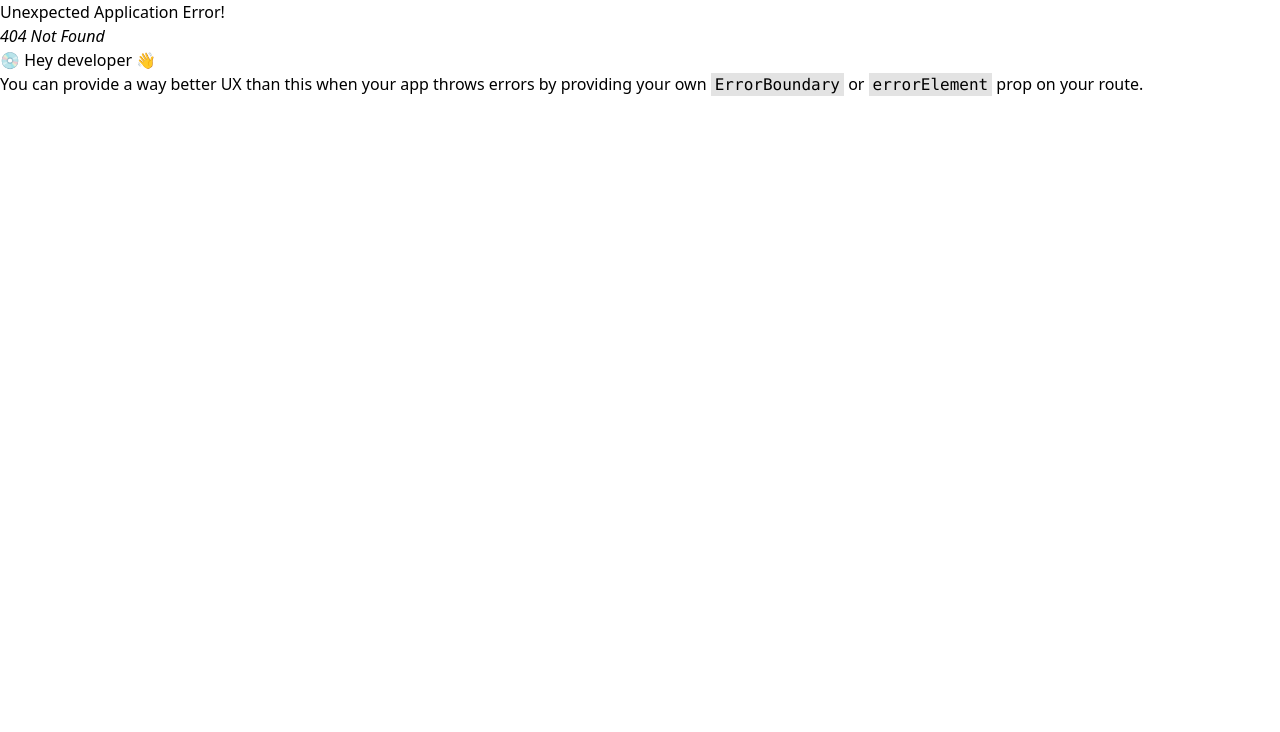
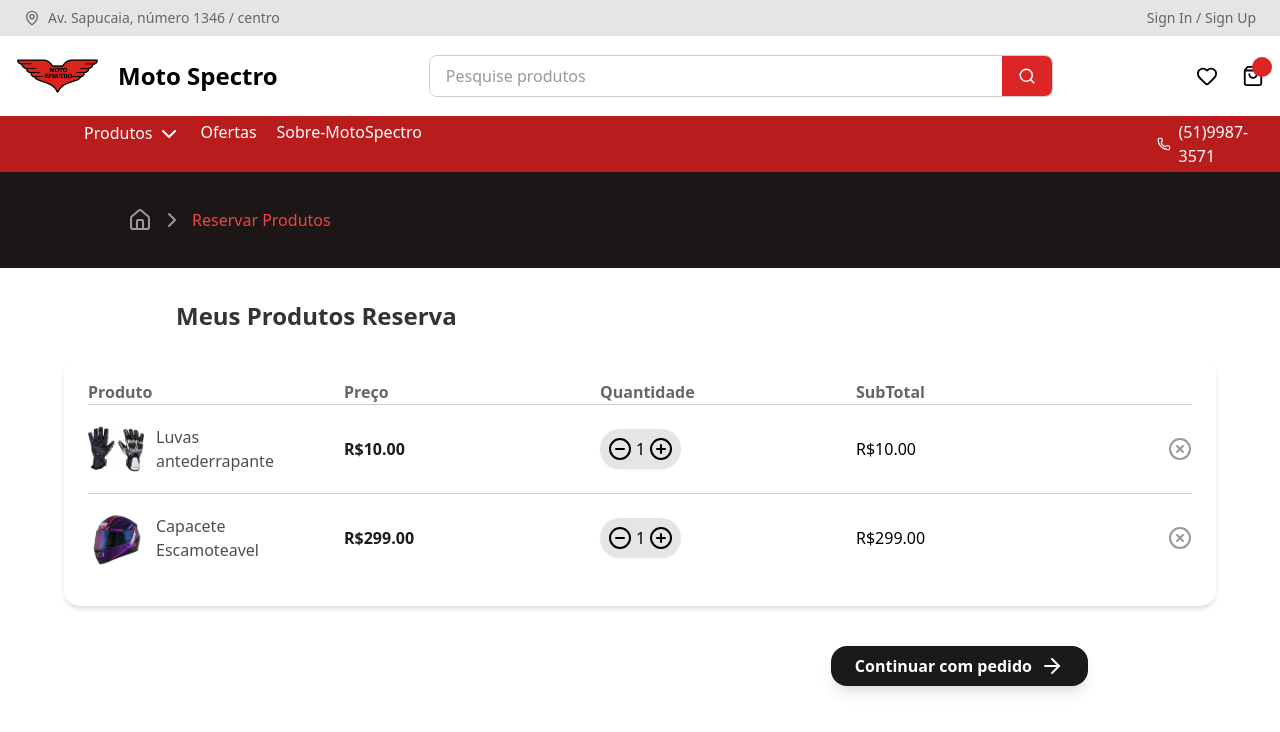
Before and after one commit to Projeto-Integrador-I-La-Salle/front-end, a React (Vite) app: page /reservas in a window 1280 px wide. Before the commit this address had no page. Shown: the top 732 px of the page. Built offline with nearby package versions, Linux system fonts and the light colour scheme.

Commit message:
add paginas de reserva e desejos

```diff
--- a/src/components/NavBar.jsx
+++ b/src/components/NavBar.jsx
@@ -1,19 +1,32 @@
-import { PhoneIcon } from "lucide-react";
+import { PhoneIcon, ChevronDownIcon } from "lucide-react";
+import { useState } from "react";
 function NavBar() {
+  const [open, setOpen] = useState(false);
+
   return (
     <nav className="bg-red-700 p-1 shadow-xl flex">
       <div className="container mx-20">
         {/* Menu de Navegação */}
         <ul className="flex space-x-5 text-white">
-          {/* Item do menu com dropdown */}
-          <li className="relative group">
-            <a href="#" className="flex items-center">
-              Produtos <span className="ml-1">&#9660;</span>
-            </a>
-            <span className="after:content-[''] after:absolute after:bottom-0 after:left-1/2 after:-translate-x-1/2 after:w-12 after:h-0.5 after:bg-white after:transition-all after:duration-300 after:scale-x-0 group-hover:after:scale-x-100 after:top-6"></span>
-
+          <li className="relative">
+            <button
+              onClick={() => setOpen(!open)}
+              className="flex items-center focus:outline-none group"
+            >
+              Produtos
+              <ChevronDownIcon className="ml-1 mt-0.5" />
+              <span
+                className={`absolute left-8 top-6 h-0.5 w-12 -translate-x-1/2 bg-white transition-transform duration-300
+                ${
+                  open
+                    ? "scale-x-100"
+                    : "scale-x-0 hover:scale-x-100 group-hover:scale-x-100"
+                }`}
+              ></span>
+            </button>
             {/* Dropdown Menu */}
-            <ul className="z-50 absolute left-0 mt-2 w-48 bg-red-700 rounded-md shadow-lg opacity-0 group-hover:opacity-100 group-hover:visible">
+            {open && (
+              <ul className="z-50 absolute left-0 mt-2 w-48 bg-red-700 rounded-md shadow-lg">
                 <li>
                   <a
                     href="#"
@@ -41,16 +54,17 @@ function NavBar() {
                   </a>
                 </li>
               </ul>
+            )}
           </li>
 
           {/* Outros itens do menu */}
           <li className="relative group">
             <a href="#">Ofertas</a>
-            <span className="absolute bottom-0 left-1/2 -translate-x-1/2 w-0 h-0.5 bg-white transition-all duration-300 group-hover:w-12"></span>
+            <span className="top-6 absolute bottom-0 left-1/2 -translate-x-1/2 w-0 h-0.5 bg-white transition-all duration-300 group-hover:w-12"></span>
           </li>
           <li className="relative group">
             <a href="#">Sobre-MotoSpectro</a>
-            <span className="absolute bottom-0 left-1/2 -translate-x-1/2 w-0 h-0.5 bg-white transition-all duration-300 group-hover:w-12"></span>
+            <span className="top-6 absolute bottom-0 left-1/2 -translate-x-1/2 w-0 h-0.5 bg-white transition-all duration-300 group-hover:w-12"></span>
           </li>
         </ul>
       </div>
@@ -61,5 +75,4 @@ function NavBar() {
     </nav>
   );
 }
-
 export { NavBar };
--- /dev/null
+++ b/src/components/ProductRow.jsx
@@ -0,0 +1,37 @@
+import { CircleXIcon } from "lucide-react";
+function ProductRow ({ id, name, image, price, status, onRemove }) {
+  const inStock = status === "Em estoque";
+
+  return (
+    <div className="grid grid-cols-4 items-center py-4 border-b last:border-b-0">
+      <div className="flex items-center gap-3">
+        <img
+          src={image}
+          alt={name}
+          className="w-14 h-14 rounded-lg object-cover"
+        />
+        <span className="font-medium text-gray-700">{name}</span>
+      </div>
+      <div>
+        <span className="font-semibold text-gray-900">{price}</span>
+      </div>
+      <div>
+        <span
+          className={`px-3 py-1 rounded-full text-xs font-semibold ${
+            inStock ? "bg-green-100 text-green-600" : "bg-red-100 text-red-500"
+          }`}
+        >
+          {status}
+        </span>
+      </div>
+      <div className="flex justify-end">
+        <button
+        onClick={() => {onRemove(id)}}
+        className="flex text-gray-400 hover:text-red-500 text-xl">
+          <CircleXIcon />
+        </button>
+      </div>
+    </div>
+  );
+}
+export { ProductRow };
--- /dev/null
+++ b/src/components/ProductRowReserve.jsx
@@ -0,0 +1,50 @@
+import { useState } from "react";
+import { CircleXIcon } from "lucide-react";
+import { QuantitySelector } from "../components/QuantitySelector";
+
+function ProductRowReserve({ id, name, image, price, onRemove }) {
+  const [finalPrice, setFinalPrice] = useState(price);
+  const initialPrice = price;
+
+  return (
+    <div className="grid grid-cols-5 items-center py-4 border-b last:border-b-0 gap-x-44">
+      <div className="flex items-center gap-3">
+        <img
+          src={image}
+          alt={name}
+          className="w-14 h-14 rounded-lg object-cover"
+        />
+        <span className="font-medium text-gray-700">{name}</span>
+      </div>
+
+      <div>
+        <span className="font-semibold text-gray-900">
+          R${initialPrice.toFixed(2)}
+        </span>
+      </div>
+
+      <QuantitySelector
+        initial={1}
+        min={1}
+        max={10}
+        initialPrice={initialPrice}
+        price={finalPrice}
+        finalPrice={setFinalPrice}
+      />
+      <span>R${finalPrice.toFixed(2)}</span>
+
+      <div className="flex justify-end">
+        <button
+          onClick={() => {
+            console.log("btn Clicado")
+            onRemove(id)}}
+          className="flex text-gray-400 hover:text-red-500 text-xl"
+        >
+          <CircleXIcon />
+        </button>
+      </div>
+    </div>
+  );
+}
+
+export { ProductRowReserve };
--- /dev/null
+++ b/src/components/QuantitySelector.jsx
@@ -0,0 +1,41 @@
+import { useState } from "react";
+import { CircleMinusIcon, CirclePlusIcon } from "lucide-react";
+
+function QuantitySelector({
+  initial = 1,
+  min = 1,
+  max = 10,
+  initialPrice,
+  price,
+  finalPrice,
+}) {
+  const [quantity, setQuantity] = useState(initial);
+
+  const decrease = () => {
+    if (quantity > min) {
+      setQuantity(quantity - 1);
+      finalPrice(price - initialPrice);
+    }
+  };
+
+  const increase = () => {
+    if (quantity < max) {
+      setQuantity(quantity + 1);
+      finalPrice(price + initialPrice);
+    }
+  };
+
+  return (
+    <div className="flex items-center bg-gray-100 rounded-full w-fit px-2 py-1 shadow-sm">
+      <button onClick={decrease} className="hover:text-red-600">
+        <CircleMinusIcon />
+      </button>
+      <span className="m-1">{quantity}</span>
+      <button onClick={increase} className="hover:text-green-500">
+        <CirclePlusIcon />
+      </button>
+    </div>
+  );
+}
+
+export { QuantitySelector };
--- a/src/pages/products/products.page.jsx
+++ b/src/pages/products/products.page.jsx
@@ -19,7 +19,7 @@ export function ProductsPage() {
             <TopBar />
             <MainHeader />
             <NavBar />
-            <section className="bg-[#1D1616] h-24 flex gap-2 items-center text-gray-600 px-[10%]">
+            <section className="bg-[#1D1616] h-24 flex gap-2 items-center text-gray-400 px-[10%]">
                 <img src={HomeIcon} />
                 <img src={RightArrowVectorIcon} />
                 <p className="">Categorias</p>
--- /dev/null
+++ b/src/pages/reservations/ReserveListPage.jsx
@@ -0,0 +1,78 @@
+import TopBar from "../../components/TopBar.jsx";
+import MainHeader from "../../components/MainHeader.jsx";
+import { NavBar } from "../../components/NavBar.jsx";
+import { ProductRowReserve } from "../../components/ProductRowReserve.jsx";
+import luvas from "../../assets/img-luva.webp";
+import capacete from "../../assets/img-capacete.jpg";
+import { ChevronRightIcon, HomeIcon, ArrowRightIcon } from "lucide-react";
+import { useState } from "react";
+
+function ReserveListPage() {
+  //Lista de produtos para teste de renderização. Posteriormente tera que conectar ao banco.
+  const [products, setProducts] = useState([
+    {
+      id: 1,
+      name: "Luvas antederrapante",
+      image: luvas,
+      price: 10.0,
+    },
+    {
+      id: 2,
+      name: "Capacete Escamoteavel",
+      image: capacete,
+      price: 299.0,
+    },
+  ]);
+
+  function removeProduct(id) {
+    setProducts((prev) => prev.filter((item) => item.id !== id));
+    console.log(id);
+  }
+  console.log("Products:", products);
+
+  return (
+    <div>
+      <TopBar />
+      <MainHeader />
+      <NavBar />
+      <section className="bg-[#1D1616] h-24 flex gap-2 items-center text-gray-400 px-[10%]">
+        <HomeIcon />
+        <ChevronRightIcon />
+        <p className="text-red-500">Reservar Produtos</p>
+      </section>
+
+      <h1 className="text-2xl font-bold ml-44 text-gray-800 mb-6 mt-8">
+        Meus Produtos Reserva
+      </h1>
+
+      <div className="bg-white shadow-md rounded-2xl p-6 w-full max-w-6xl mx-auto">
+        <div className="grid grid-cols-5 font-semibold text-gray-600 border-b gap-x-44">
+          <span>Produto</span>
+          <span>Preço</span>
+          <span>Quantidade</span>
+          <span>SubTotal</span>
+        </div>
+        {products.length > 0 ? (
+          products.map((props) => (
+            <ProductRowReserve
+              key={props.id}
+              {...props}
+              onRemove={removeProduct}
+            />
+          ))
+        ) : (
+          <p className="text-center text-gray-500 py-6">
+            Adicione produtos na sacola para poder reservar.
+          </p>
+        )}
+      </div>
+      <div className="flex justify-end items-center w-full max-w-4xl mx-auto mt-10 gap-4">
+        <button className="flex items-center gap-2 bg-gray-900 text-white px-6 py-2 rounded-2xl shadow-lg hover:bg-red-600 transition font-semibold">
+          <span>Continuar com pedido</span> <ArrowRightIcon />
+        </button>
+      </div>
+    </div>
+  );
+}
+
+export { ReserveListPage };
--- /dev/null
+++ b/src/pages/wishelist/WishlistPage.jsx
@@ -0,0 +1,80 @@
+import TopBar from "../../components/TopBar.jsx";
+import MainHeader from "../../components/MainHeader.jsx";
+import { NavBar } from "../../components/NavBar.jsx";
+import { ProductRow } from "../../components/ProductRow.jsx";
+import luvas from "../../assets/img-luva.webp";
+import { ChevronRightIcon, HomeIcon } from "lucide-react";
+import { useState } from "react";
+
+function WishlistPage() {
+  //Lista de produtos para teste de renderização. Posteriormente tera que conectar ao banco.
+  const [products, setProducts] = useState([
+    {
+      id: 1,
+      name: "Luvas antederrapante",
+      image: luvas,
+      price: "R$10.00",
+      status: "Em estoque",
+    },
+    {
+      id: 2,
+      name: "Luvas antederrapante",
+      image: luvas,
+      price: "R$10.00",
+      status: "Em estoque",
+    },
+    {
+      id: 3,
+      name: "Luvas antederrapante",
+      image: luvas,
+      price: "R$10.00",
+      status: "Em estoque",
+    },
+  ]);
+
+  function removeProduct(id) {
+    setProducts((prev) => prev.filter((item) => item.id !== id));
+    console.log(id);
+  }
+  console.log("Products:", products);
+
+  return (
+    <div>
+      <TopBar />
+      <MainHeader />
+      <NavBar />
+      <section className="bg-[#1D1616] h-24 flex gap-2 items-center text-gray-400 px-[10%]">
+        <HomeIcon />
+        <ChevronRightIcon />
+        <p className="text-red-500">Produtos Desejados</p>
+      </section>
+
+      <h1 className="text-2xl font-bold text-center text-gray-800 mb-6 mt-8">
+        Lista de Desjos
+      </h1>
+      <div className="bg-white shadow-md rounded-2xl p-6 w-full max-w-4xl mx-auto">
+        <div className="grid grid-cols-4 font-semibold text-gray-600 border-b ">
+          <span>Produto</span>
+          <span>Preço</span>
+          <span>Status</span>
+          <span className="text-right">Remover</span>
+        </div>
+        {products.length > 0 ? (
+          products.map((props) => (
+            <ProductRow
+              key={props.id}
+              {...props}
+              onRemove={removeProduct}
+            />
+          ))
+        ) : (
+          <p className="text-center text-gray-500 py-6">
+            Ainda não a produtos que você deseje.
+          </p>
+        )}
+      </div>
+    </div>
+  );
+}
+
+export { WishlistPage };
--- a/src/routes/router.js
+++ b/src/routes/router.js
@@ -4,6 +4,8 @@ import { ProductsPage } from "../pages/products/products.page";
 import { LoginPage } from "../pages/login/LoginPage";
 import { RegisterPage } from "../pages/register/RegisterPage.jsx";
 import { ProductDetailsPage } from "../pages/productDetails/ProductDetails.page.jsx";
+import { WishlistPage } from "../pages/wishelist/WishlistPage.jsx";
+import { ReserveListPage } from "../pages/reservations/ReserveListPage.jsx";
 
 export const router = createBrowserRouter([
   {
@@ -30,4 +32,12 @@ export const router = createBrowserRouter([
     path: "/cadastro",
     Component: RegisterPage,
   },
+  {
+    path: "/desejos",
+    Component: WishlistPage,
+  },
+  {
+    path: "/reservas",
+    Component: ReserveListPage,
+  },
 ]);
```
Lines whose indentation alone changed are shown as unchanged.
